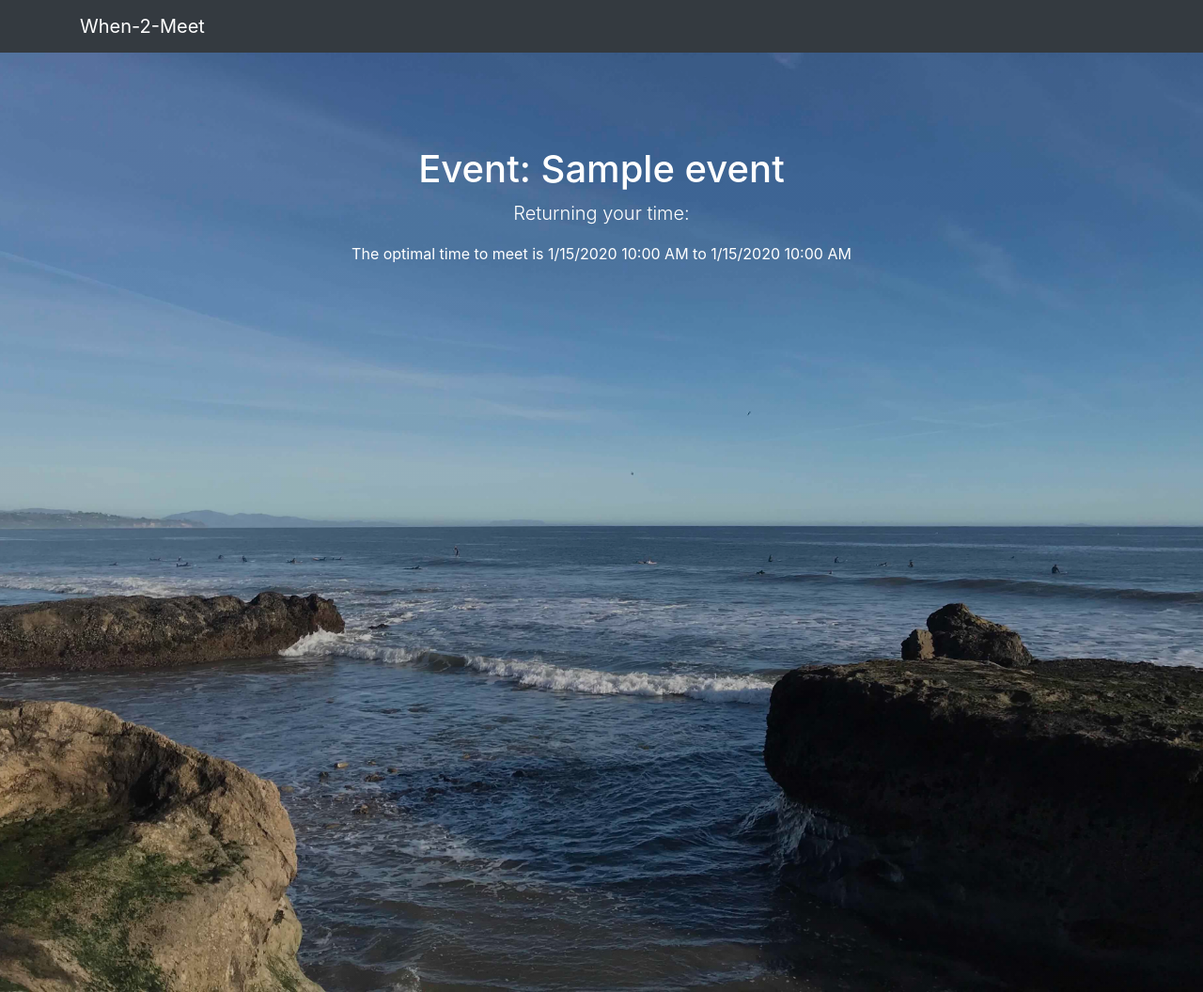
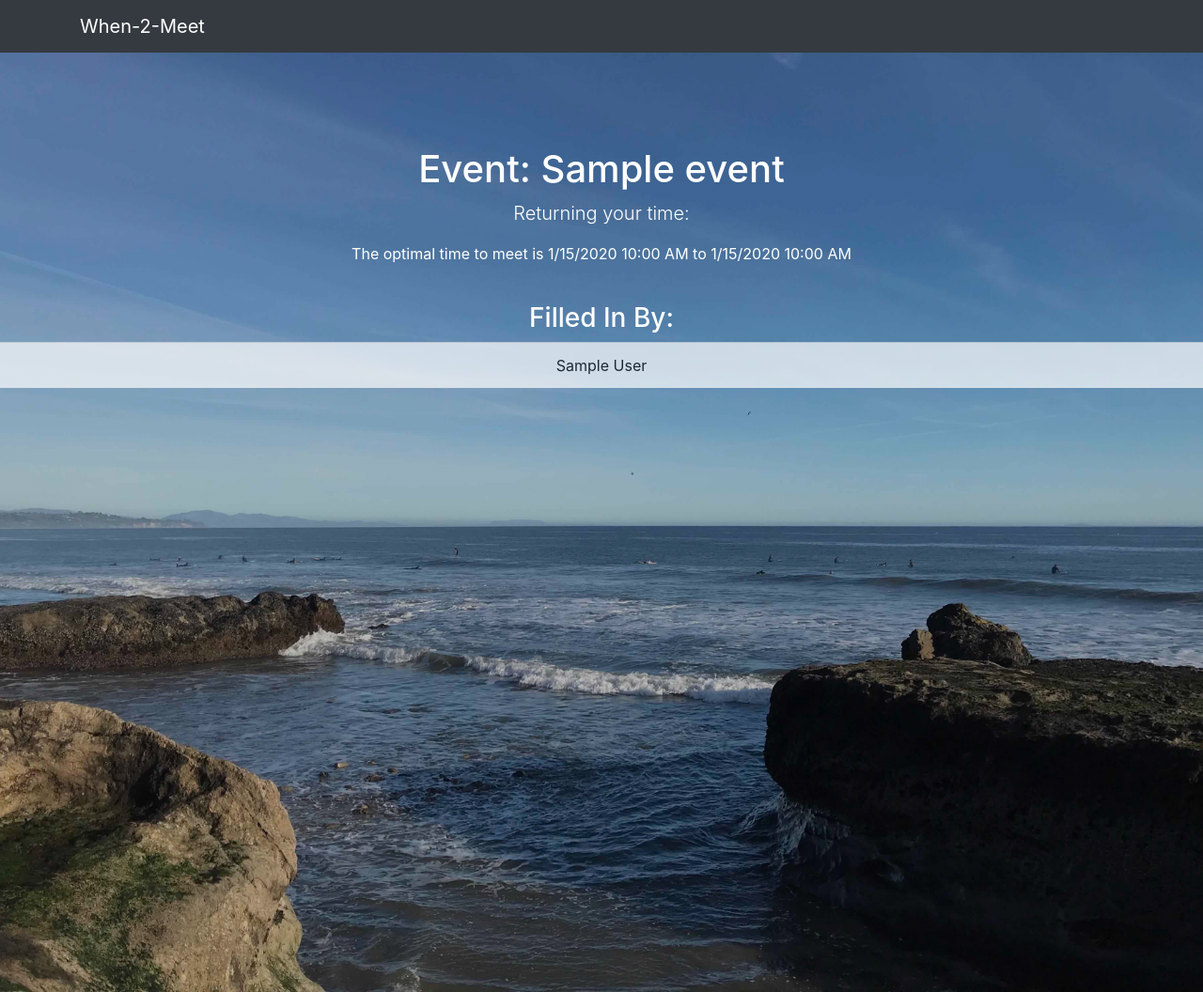
Before and after one commit to ucsb-cs48-w19/6pm-when2meet, a Flask app: a page that uses templates/getTime.html in a window 1280 px wide. Shown: the whole page at 94% size. Run offline with Flask 2, Linux system fonts and the light colour scheme; tables that the repository leaves empty hold one stand-in row (values such as "Sample post"); some libraries are stand-ins or nearby versions.

Commit message:
fixed ui bugs

```diff
--- a/app.py
+++ b/app.py
@@ -257,6 +257,7 @@ def get_time(event_token):
 		if e is None:
 			return render_template('404.html')
 		else:
+			users = db.session.query(Users).filter(Users.event_id==e.id).all()
 			#print("GETING THE FUCKIGN TIME")
 			users = db.session.query(Users).filter(Users.event==e).all()
 			#print(users)
@@ -271,20 +272,20 @@ def get_time(event_token):
 			#print(timeList)
 
 			if not timeList:
-				return render_template('getTime.html',data="not available because nobody has input times yet",ename=e.name)
+				return render_template('getTime.html',data="not available because nobody has input times yet",ename=e.name, users=users)
 
 			#print("timeList",*timeList,sep='\n')
 			overlap=overLap(timeList,e)
 			print("overlap prefilter",overlap)
 			if not overlap:
-				return render_template('getTime.html',data="not available, because there were no overlapping times",ename=e.name)
+				return render_template('getTime.html',data="not available, because there were no overlapping times",ename=e.name, users=users)
 
 			for r in overlap:
 				if r[1]-r[0]<e.timeblock:
 					overlap.remove(r)
 
 			if not overlap:
-				return render_template('getTime.html',data="not available, because none of the time ranges were long enough",ename=e.name)
+				return render_template('getTime.html',data="not available, because none of the time ranges were long enough",ename=e.name, users=users)
 
 
 			for i in range(len(overlap)):
@@ -302,7 +303,7 @@ def get_time(event_token):
 					bestRange= bestRange +" "+intToTime(r[0],e)+" to "+intToTime(r[1],e)
 
 
-			return render_template('getTime.html',data=bestRange,ename=e.name)
+			return render_template('getTime.html',data=bestRange,ename=e.name, users=users)
 
 
 @app.route('/create_event', methods=['GET','POST'])
--- a/static/css/createuser.css
+++ b/static/css/createuser.css
@@ -26,6 +26,6 @@ form {
   }
 
   section[id=about] {
-    height: 90vh;
+    min-height: 80vh;
     padding: 100px 0 0px;
   }
--- a/templates/getTime.html
+++ b/templates/getTime.html
@@ -57,6 +57,15 @@
       <p class="lead">Returning your time:</p>
       <p>The optimal time to meet is {{data}}</p>
     </div>
+    <div>
+      <br />
+      <h3>Filled In By:</h3>
+      <ul class="list-group list-group-flush">
+        {%- for item in users %}
+          <li class="list-group-item" style="opacity:0.7; color:black;">{{item.name}}</li>
+        {%- endfor %}
+      </ul>
+    </div>
   </header>
 
   <!-- Bootstrap core JavaScript -->
```
